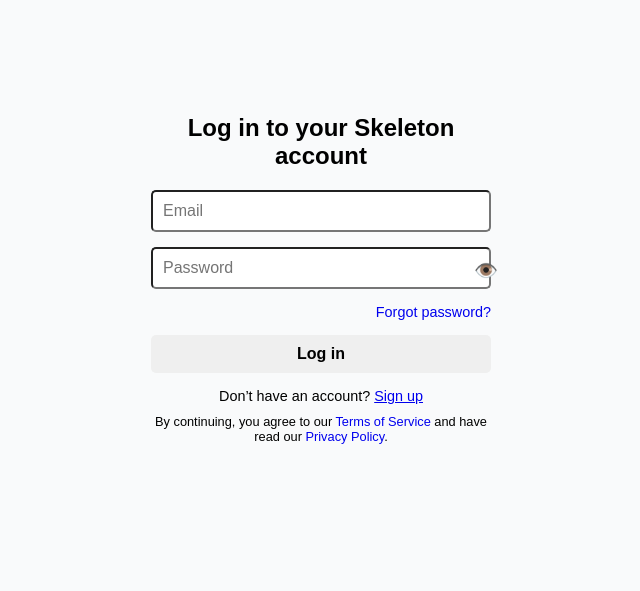
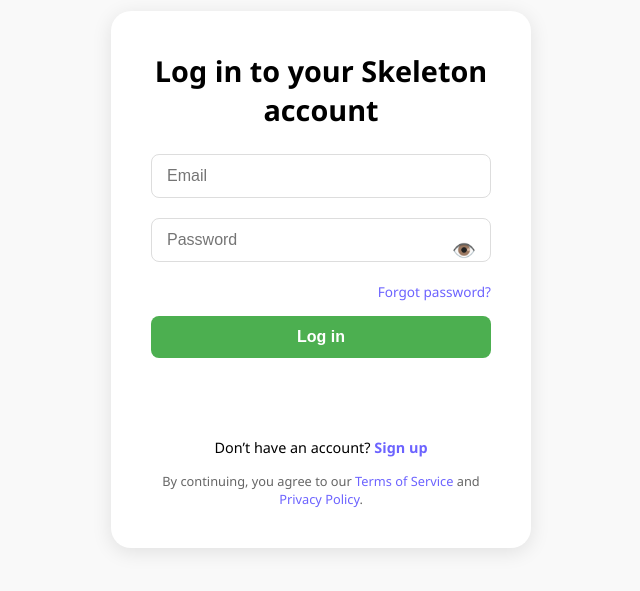
Before and after one commit to rishabhworks/The-Semicolon-Squad, a React (Create React App) app in the folder frontend/skeleton/: page /login in a window 1280 px wide. Shown: the part 121-712 px from the top of the page, without its empty margins (319-959 px from the left). Built offline with nearby package versions, Linux system fonts and the light colour scheme; no server answers.

Commit message:
Refactor authentication components: remove unused CSS files, implement Google login functionality, and enhance styling

```diff
--- /dev/null
+++ b/frontend/skeleton/src/Components/Auth/Auth.css
@@ -0,0 +1,140 @@
+:root {
+    --primary: #4CAF50;
+    --secondary: #6c63ff;
+    --hover: #45a049;
+    --text-light: #ffffff;
+    --bg-light: #f9f9f9;
+    --shadow: 0 4px 20px rgba(0, 0, 0, 0.1);
+    --transition: all 0.3s ease;
+  }
+
+  body {
+    margin: 0;
+    background-color: var(--bg-light);
+    font-family: 'Segoe UI', sans-serif;
+  }
+
+  .login-container,
+  .signin-container {
+    display: flex;
+    justify-content: center;
+    align-items: center;
+    min-height: 100vh;
+    background: var(--bg-light);
+  }
+
+  .login-box,
+  .signin-box {
+    background: white;
+    padding: 40px;
+    border-radius: 20px;
+    box-shadow: var(--shadow);
+    width: 100%;
+    max-width: 420px;
+    text-align: center;
+    transition: var(--transition);
+  }
+
+  .login-title,
+  .signin-title {
+    font-size: 1.8rem;
+    font-weight: 700;
+    margin-bottom: 25px;
+  }
+
+  .input {
+    width: 100%;
+    padding: 12px 15px;
+    margin-bottom: 20px;
+    border: 1px solid #ddd;
+    border-radius: 8px;
+    font-size: 1rem;
+    transition: var(--transition);
+  }
+
+  .input:focus {
+    border-color: var(--secondary);
+    box-shadow: 0 0 0 3px rgba(108, 99, 255, 0.2);
+    outline: none;
+  }
+
+  .password-container {
+    position: relative;
+  }
+
+  .password-toggle {
+    position: absolute;
+    top: 50%;
+    right: 15px;
+    background: none;
+    border: none;
+    transform: translateY(-50%);
+    cursor: pointer;
+    font-size: 1.2rem;
+  }
+
+  .login-button,
+  .submit-button {
+    width: 100%;
+    padding: 12px;
+    font-size: 1rem;
+    font-weight: bold;
+    border: none;
+    border-radius: 8px;
+    background-color: var(--primary);
+    color: var(--text-light);
+    cursor: pointer;
+    transition: var(--transition);
+  }
+
+  .login-button:hover,
+  .submit-button:hover {
+    background-color: var(--hover);
+  }
+
+  .google-login {
+    margin-top: 20px;
+  }
+
+  .switch-text {
+    margin-top: 20px;
+    font-size: 0.9rem;
+  }
+
+  .switch-link {
+    color: var(--secondary);
+    font-weight: 600;
+    text-decoration: none;
+  }
+
+  .switch-link:hover {
+    text-decoration: underline;
+  }
+
+  .forgot-password {
+    display: block;
+    text-align: right;
+    font-size: 0.85rem;
+    margin-bottom: 15px;
+    color: var(--secondary);
+    text-decoration: none;
+  }
+
+  .forgot-password:hover {
+    text-decoration: underline;
+  }
+
+  .terms-text {
+    margin-top: 15px;
+    font-size: 0.8rem;
+    color: #666;
+  }
+
+  .terms-link {
+    color: var(--secondary);
+    text-decoration: none;
+  }
+
+  .terms-link:hover {
+    text-decoration: underline;
+  }
--- a/frontend/skeleton/src/Components/Auth/Login/Login.css
+++ /dev/null
@@ -1,83 +0,0 @@
-.login-container {
-    display: flex;
-    align-items: center;
-    justify-content: center;
-    min-height: 100vh;
-    width: 100%;
-    font-family: 'Arial', sans-serif;
-    transition: background-color 0.3s ease, color 0.3s ease;
-  }
-
-  .login-box {
-    padding: 30px;
-    border-radius: 10px;
-    width: 100%;
-    max-width: 400px;
-    text-align: center;
-  }
-
-  .login-title {
-    font-size: 1.5rem;
-    font-weight: bold;
-    margin-bottom: 20px;
-  }
-
-  .input {
-    width: 100%;
-    padding: 10px;
-    border-radius: 5px;
-    font-size: 1rem;
-    margin-bottom: 15px;
-  }
-
-  .password-container {
-    position: relative;
-  }
-
-  .password-toggle {
-    position: absolute;
-    top: 40%;
-    left: 95%;
-    transform: translateY(-50%);
-    background: none;
-    border: none;
-    font-size: 1.2rem;
-    cursor: pointer;
-  }
-
-  .forgot-password {
-    display: block;
-    text-align: right;
-    font-size: 0.9rem;
-    text-decoration: none;
-    margin-bottom: 15px;
-  }
-
-  .login-button {
-    width: 100%;
-    padding: 10px;
-    font-size: 1rem;
-    font-weight: bold;
-    border: none;
-    border-radius: 5px;
-    cursor: pointer;
-    transition: background-color 0.3s ease;
-  }
-
-  .switch-text {
-    margin-top: 15px;
-    font-size: 0.9rem;
-  }
-
-  .switch-link {
-    text-decoration: underline;
-  }
-
-  .terms-text {
-    margin-top: 10px;
-    font-size: 0.8rem;
-  }
-
-  .terms-link {
-    text-decoration: none;
-  }
--- a/frontend/skeleton/src/Components/Auth/Login/Login.js
+++ b/frontend/skeleton/src/Components/Auth/Login/Login.js
@@ -1,8 +1,25 @@
+// src/Components/Auth/Login/Login.js
+
 import React from "react";
-import { Link } from "react-router-dom";
-import "./Login.css";
+import { Link, useNavigate } from "react-router-dom";
+import { GoogleLogin } from "@react-oauth/google";
+import { jwtDecode } from "jwt-decode";
+import "../Auth.css";
 
 const Login = () => {
+  const navigate = useNavigate();
+
+  const handleGoogleSuccess = (credentialResponse) => {
+    const decoded = jwtDecode(credentialResponse.credential);
+    console.log("✅ Logged in with Google:", decoded);
+    // You could save this to localStorage or app context
+    navigate("/home");
+  };
+
+  const handleGoogleError = () => {
+    console.error("❌ Google Sign-In failed");
+  };
+
   return (
     <div className="login-container">
       <div className="login-box">
@@ -12,37 +29,29 @@ const Login = () => {
           <input type="email" placeholder="Email" className="input" />
           <div className="password-container">
             <input type="password" placeholder="Password" className="input" />
-            <button type="button" className="password-toggle">
-              👁️
-            </button>
+            <button type="button" className="password-toggle">👁️</button>
           </div>
-          <a href="#" className="forgot-password">
-            Forgot password?
-          </a>
-           {/* Change button to a Link */}
-           <Link to="/home">
-            <button type="button" className="login-button">
-              Log in
-            </button>
-          </Link>
+          <a href="#" className="forgot-password">Forgot password?</a>
+
+          <button type="submit" className="login-button">Log in</button>
         </form>
+
+        <div className="google-login">
+          <GoogleLogin
+            onSuccess={handleGoogleSuccess}
+            onError={handleGoogleError}
+          />
+        </div>
 
         <p className="switch-text">
           Don’t have an account?{" "}
-          <Link to="/signin" className="switch-link">
-            Sign up
-          </Link>
+          <Link to="/signin" className="switch-link">Sign up</Link>
         </p>
+
         <p className="terms-text">
           By continuing, you agree to our{" "}
-          <a href="#" className="terms-link">
-            Terms of Service
-          </a>{" "}
-          and have read our{" "}
-          <a href="#" className="terms-link">
-            Privacy Policy
-          </a>
-          .
+          <a href="#" className="terms-link">Terms of Service</a> and{" "}
+          <a href="#" className="terms-link">Privacy Policy</a>.
         </p>
       </div>
     </div>
--- a/frontend/skeleton/src/Components/Auth/Signin/Signin.css
+++ /dev/null
@@ -1,50 +0,0 @@
-.signin-container {
-    display: flex;
-    justify-content: center;
-    align-items: center;
-    min-height: 100vh;
-    font-family: 'Arial', sans-serif;
-    transition: background-color 0.3s ease, color 0.3s ease;
-  }
-
-  .signin-box {
-    padding: 30px;
-    border-radius: 10px;
-    width: 100%;
-    max-width: 400px;
-    text-align: center;
-  }
-
-  .signin-title {
-    font-size: 1.5rem;
-    font-weight: bold;
-    margin-bottom: 20px;
-  }
-
-  .input {
-    width: 100%;
-    padding: 10px;
-    border-radius: 5px;
-    font-size: 1rem;
-    margin-bottom: 15px;
-  }
-
-  .submit-button {
-    width: 100%;
-    padding: 10px;
-    font-size: 1rem;
-    font-weight: bold;
-    border: none;
-    border-radius: 5px;
-    cursor: pointer;
-    transition: background-color 0.3s ease;
-  }
-
-  .switch-text {
-    margin-top: 15px;
-    font-size: 0.9rem;
-  }
-
-  .switch-link {
-    text-decoration: underline;
-  }
--- a/frontend/skeleton/src/Components/Auth/Signin/Signin.js
+++ b/frontend/skeleton/src/Components/Auth/Signin/Signin.js
@@ -1,14 +1,19 @@
+// src/Components/Auth/Signin/Signin.js
+
 import React from "react";
-import { Link } from "react-router-dom";
+import { Link, useNavigate } from "react-router-dom";
 import { GoogleLogin } from "@react-oauth/google";
 import { jwtDecode } from "jwt-decode";
-import "./Signin.css";
+import "../Auth.css";
 
 const SignIn = () => {
+  const navigate = useNavigate();
+
   const handleGoogleSuccess = (credentialResponse) => {
     const decoded = jwtDecode(credentialResponse.credential);
-    console.log("✅ Google User Info:", decoded);
-    // You can send 'decoded' to your backend for further auth handling
+    console.log("✅ Signed up with Google:", decoded);
+    // Save to backend or localStorage
+    navigate("/home");
   };
 
   const handleGoogleError = () => {
```
Also changed, not shown: 1 other file (tests, documents, lock files or other folders).
